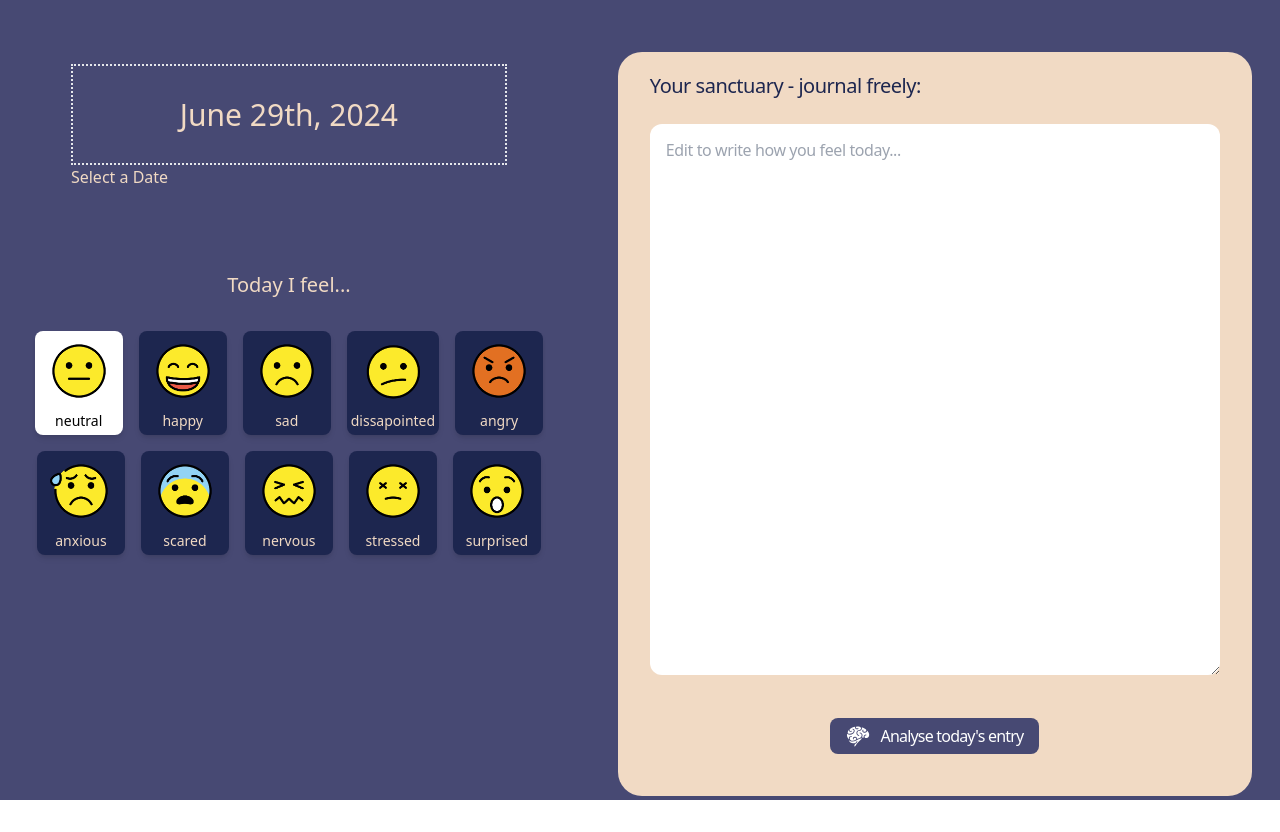
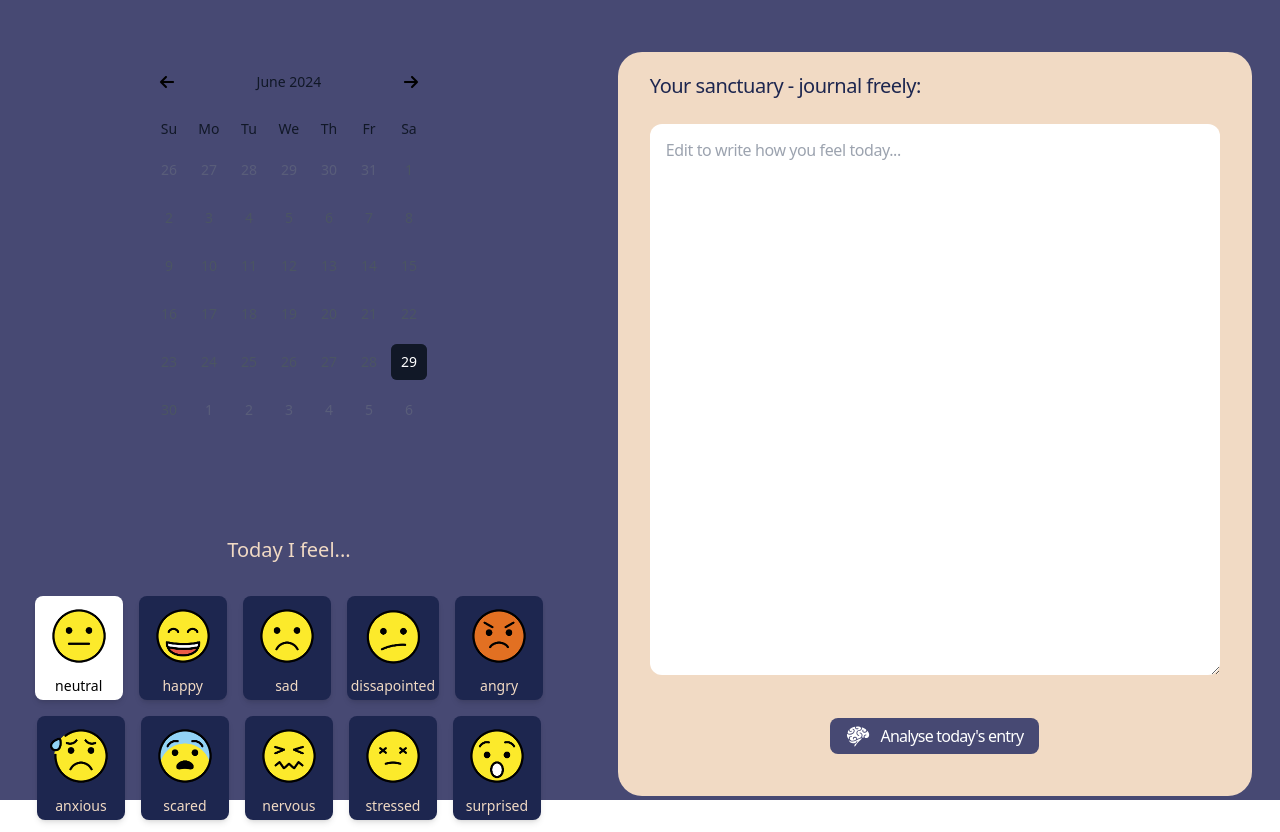
Before and after one commit to Ryan9771/dream-journal, a React (Create React App) app in the folder client/: page /#/home in a window 1280 px wide. Before the commit the page ends 800 px from the top, so only its background shows below. Built offline with nearby package versions, Linux system fonts and the light colour scheme; sample sign-in values are in the browser's storage.

Commit message:
BUG: Bug lies in the popover component from material tailwind

```diff
--- a/client/src/components/journal/DatePicker.tsx
+++ b/client/src/components/journal/DatePicker.tsx
@@ -30,7 +30,7 @@ function DatePicker({ givenDate, onChangeDate }: Props) {
   return (
     <div className={getStyle(styles, "ctn")}>
       <div className={getStyle(styles, "widthCtrlCtn")}>
-        <Popover
+        {/* <Popover
           placement="bottom-start"
           open={popOverOpen}
           animate={{
@@ -41,7 +41,6 @@ function DatePicker({ givenDate, onChangeDate }: Props) {
           <PopoverHandler onClick={() => setPopOverOpen(true)}>
             <Input
               label="Select a Date"
-              onChange={() => null}
               value={date ? format(date, "PPP") : ""}
               className="flex items-center text-center text-peach text-xl !border-2 !border-dotted lg:text-3xl lg:py-7 cursor-pointer"
               labelProps={{
@@ -50,16 +49,16 @@ function DatePicker({ givenDate, onChangeDate }: Props) {
               containerProps={{
                 className: "",
               }}
-              onPointerEnterCapture={undefined}
-              onPointerLeaveCapture={undefined}
-              crossOrigin={undefined}
+              onPointerEnterCapture={() => {}}
+              onPointerLeaveCapture={() => {}}
+              crossOrigin=""
             />
-          </PopoverHandler>
-          <PopoverContent
-            placeholder={undefined}
-            onPointerEnterCapture={undefined}
-            onPointerLeaveCapture={undefined}
-          >
+          </PopoverHandler> */}
+        {/* <PopoverContent
+            placeholder=""
+            onPointerEnterCapture={() => {}}
+            onPointerLeaveCapture={() => {}}
+          > */}
         <DayPicker
           mode="single"
           selected={date ? date : new Date()}
@@ -98,8 +97,8 @@ function DatePicker({ givenDate, onChangeDate }: Props) {
             ),
           }}
         />
-          </PopoverContent>
-        </Popover>
+        {/* </PopoverContent>
+        </Popover> */}
       </div>
     </div>
   );
--- a/client/src/pages/EntrySummary.tsx
+++ b/client/src/pages/EntrySummary.tsx
@@ -62,7 +62,6 @@ function EntrySummary() {
     if (!token) {
       navigate("/login");
     }
-
     // const fetchEntry = async () => {
     //   console.log("Getting entry data");
     //   const entryResponse = await getEntryData(entryDate);
@@ -70,7 +69,6 @@ function EntrySummary() {
     //   console.log(entryResponse);
     //   return entryResponse;
     // };
-
     // /* Fetches the entry for the day */
     // const entry = fetchEntry();
     // entry.then((entry: JournalEntry) => {
```
Lines whose indentation alone changed are shown as unchanged.
